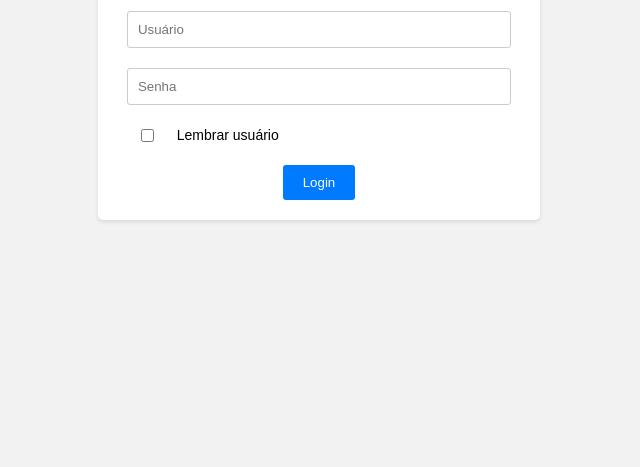
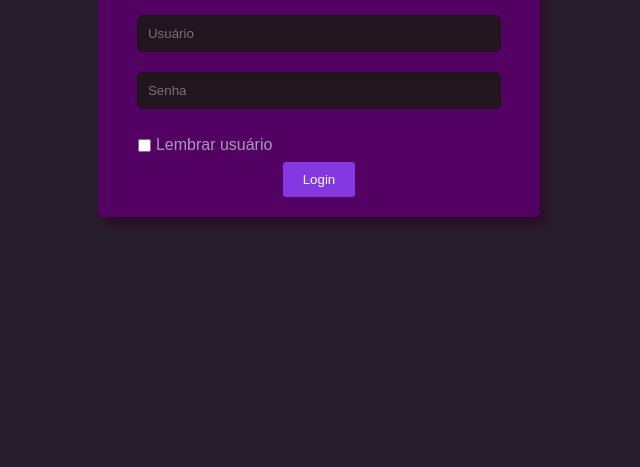
Before and after one commit to JokerKaua/tela-de-login, a plain HTML site: page index.html in a window 1280 px wide. Shown: the part 333-800 px from the top of the page, without its empty margins (321-961 px from the left). Drawn offline with Linux system fonts and the light colour scheme.

Commit message:
Estilização

```diff
--- a/style.css
+++ b/style.css
@@ -1,53 +1,72 @@
 body {
   font-family: Arial, sans-serif;
-    background-color: #f2f2f2;
+  background-color: #1a1a1a;
+  color: #ffffff;
   display: flex;
   justify-content: center;
   align-items: center;
   height: 100vh;
   margin: 0;
+  overflow: hidden;
+  animation: backgroundAnimation 5s infinite alternate;
+}
+
+@keyframes backgroundAnimation {
+  0% {
+    background-color: #49014b;
+  }
+  100% {
+    background-color: #291e2b;
+  }
 }
 
 .login-container {
-    background-color: #fff;
+  background-color: #530263;
   border-radius: 5px;
-    box-shadow: 0 2px 4px rgba(0, 0, 0, 0.1);
+  box-shadow: 6px 8px 11px rgba(41, 1, 36, 0.562);
   padding: 20px;
   text-align: center;
 }
 
 .login-container h2 {
   margin-bottom: 20px;
+  color: #c378e5;
 }
 
 input {
-    width: 90%;
+  width: 85%;
   padding: 10px;
   margin: 10px 0;
-    border: 1px solid #ccc;
-    border-radius: 3px;
+  border: 1px solid #1a1619;
+  border-radius: 6px;
+  background-color: #22151e;
+  color: #ffffff;
 }
 
 .lembrar {
   display: flex;
-    font-size: 14px;
   align-items: center;
+  width: 50px;
   margin-top: 10px;
-    width: 40%;
-    height: 20px;
+  margin-left: 5%;
   white-space: nowrap;
+  color: #a49cb7;
+}
+
+.lembrar input[type="checkbox"] {
+  margin-right: 5px;
 }
 
 button {
-    margin-top: 20px;
-    background-color: #007bff;
-    color: #fff;
+  background-color: #8438e1;
+  color: #ffffff;
   border: none;
   border-radius: 3px;
   padding: 10px 20px;
   cursor: pointer;
+  transition: background-color 0.3s ease;
 }
 
 button:hover {
-    background-color: #0056b3;
+  background-color: #6934b1;
 }
```
Lines whose indentation alone changed are shown as unchanged.
